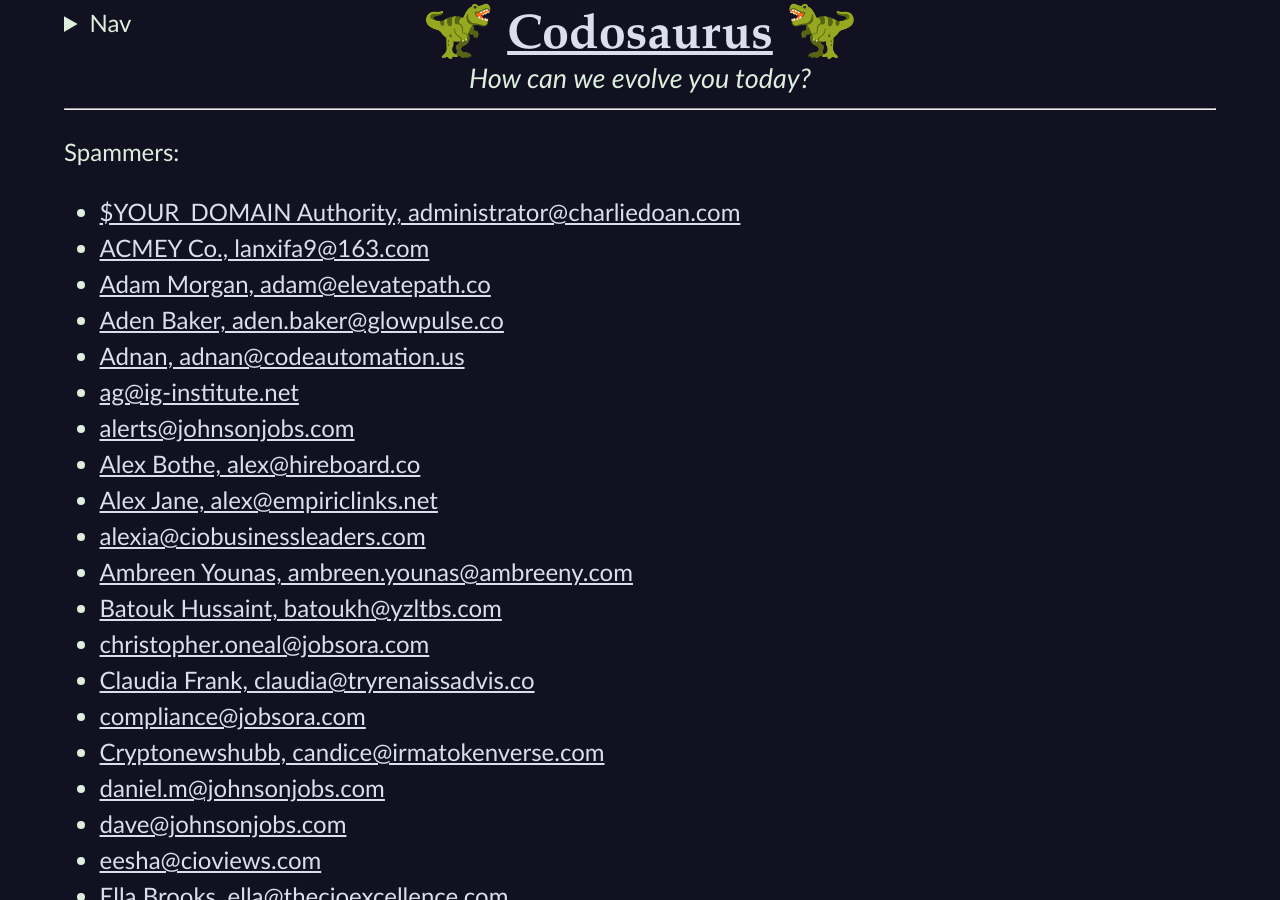
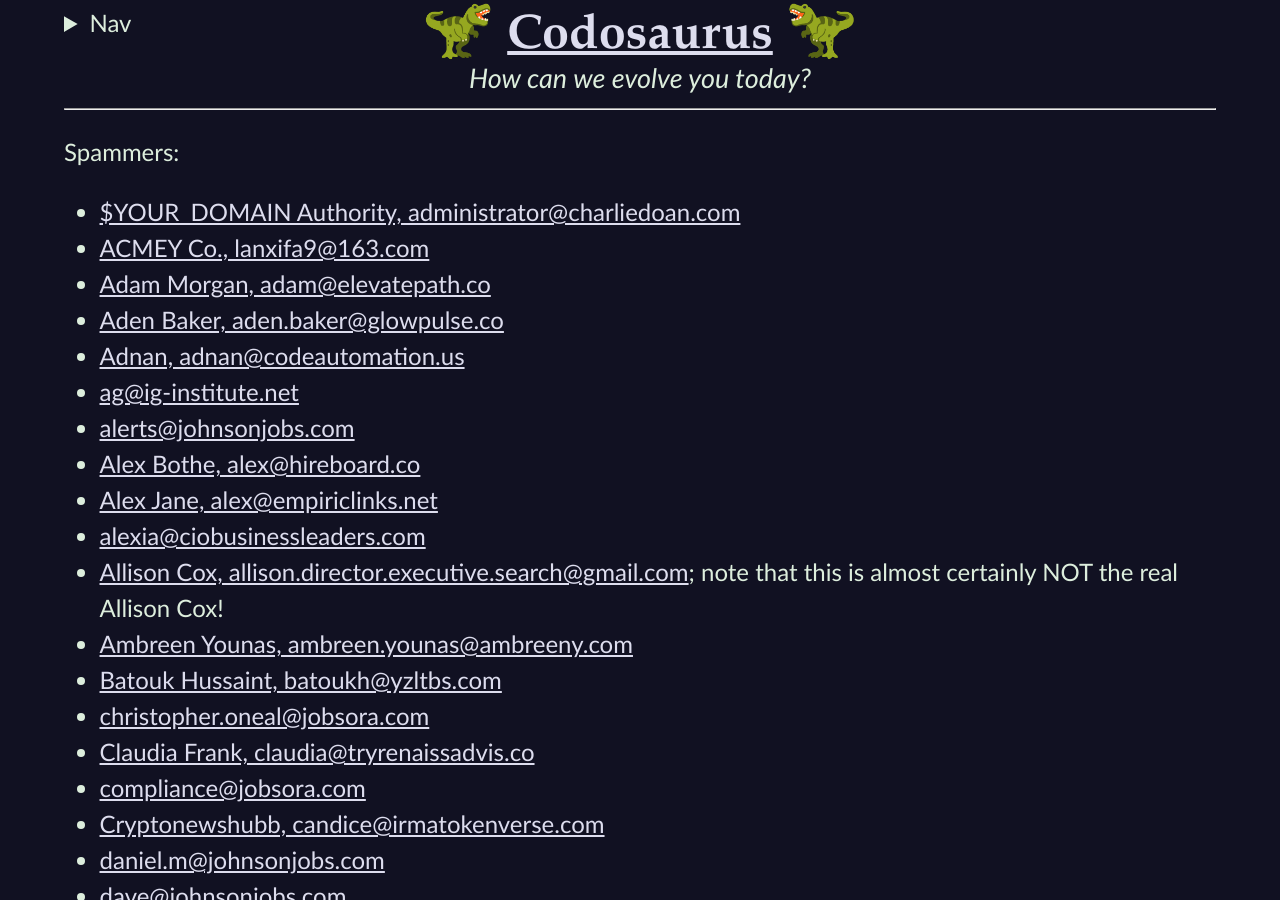
Before and after one commit to CodosaurusLLC/CodosaurusLLC.github.io, a Jekyll site: the page built from spambait.md, in a window 1280 px wide and 900 px high. Built offline with Jekyll 4.4.1, drawn with Linux system fonts in a browser that asks for light colours; our own code applies the rules of GitHub Pages for plain Markdown files.

Commit message:
add spammer

```diff
--- a/spambait.md
+++ b/spambait.md
@@ -10,6 +10,7 @@
 - [Alex Bothe, alex@hireboard.co](mailto:alex@hireboard.co)
 - [Alex Jane, alex@empiriclinks.net](mailto:alex@empiriclinks.net)
 - [alexia@ciobusinessleaders.com](mailto:alexia@ciobusinessleaders.com)
+- [Allison Cox, allison.director.executive.search@gmail.com](mailto:allison.director.executive.search@gmail.com); note that this is almost certainly NOT the real Allison Cox!
 - [Ambreen Younas, ambreen.younas@ambreeny.com](mailto:ambreen.younas@ambreeny.com)
 - [Batouk Hussaint, batoukh@yzltbs.com](mailto:batoukh@yzltbs.com)
 - [christopher.oneal@jobsora.com](mailto:christopher.oneal@jobsora.com)
```
